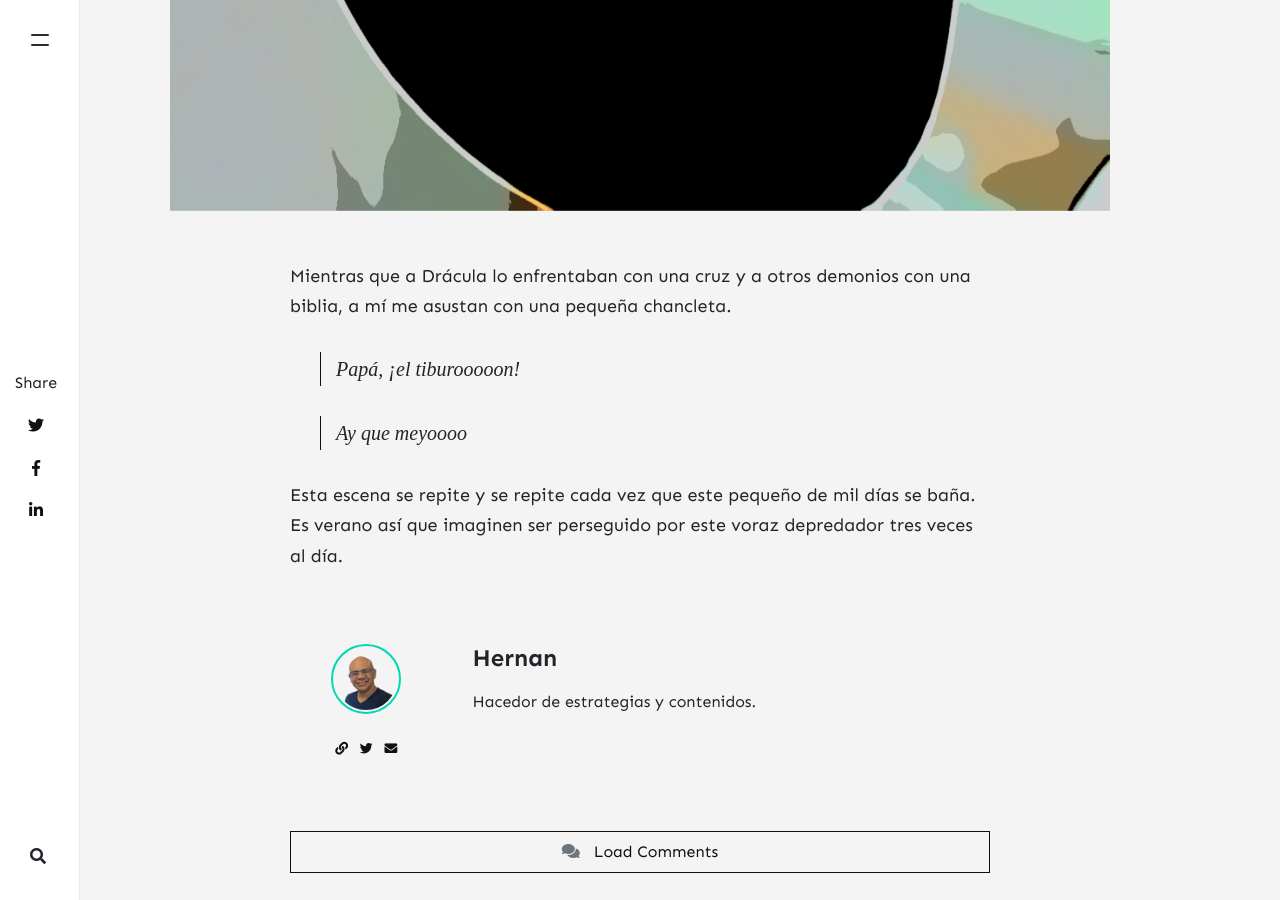
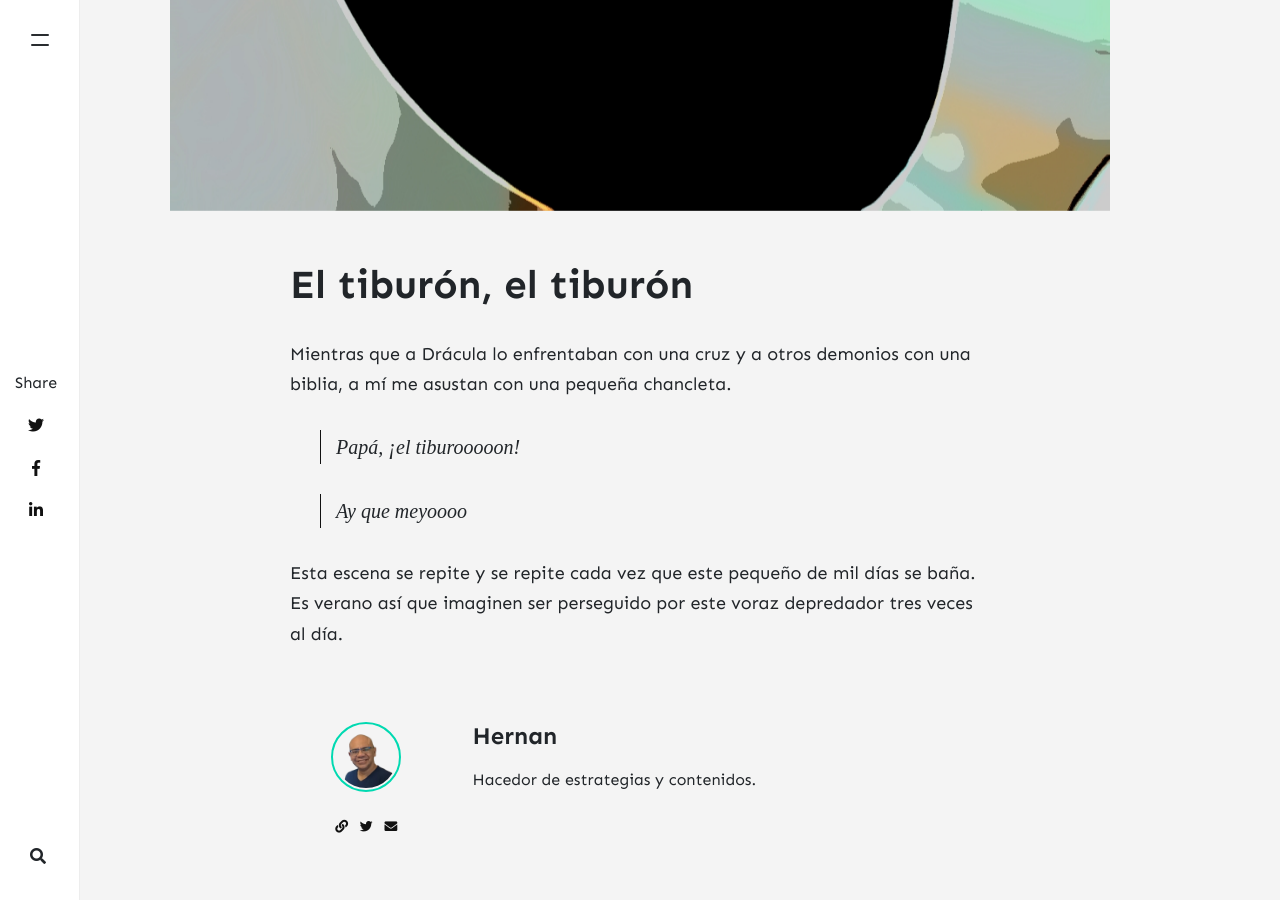
Before and after one commit to kanancho/unpardelineas, a Jekyll site: the page built from _posts/2022-02-25-tiburon.md, in a window 1280 px wide and 900 px high, scrolled down 1461 px. Built offline with Jekyll 4.4.1, drawn with Linux system fonts in a browser that asks for light colours; nearby versions of some CDN libraries; comment, search, counter and statistics services are not loaded.

Commit message:
Update 2022-02-25-tiburon.md

```diff
--- a/_posts/2022-02-25-tiburon.md
+++ b/_posts/2022-02-25-tiburon.md
@@ -7,6 +7,8 @@ tags: [familia,miedo,niños,dracula,tiburon,verano,hernangarciaval]
 image: assets/images/12.jpg
 ---
 
+# El tiburón, el tiburón
+
 Mientras que a Drácula lo enfrentaban con una cruz y a otros demonios con una biblia, a mí me asustan con una pequeña chancleta.
 > Papá, ¡el tiburooooon!
 
```
